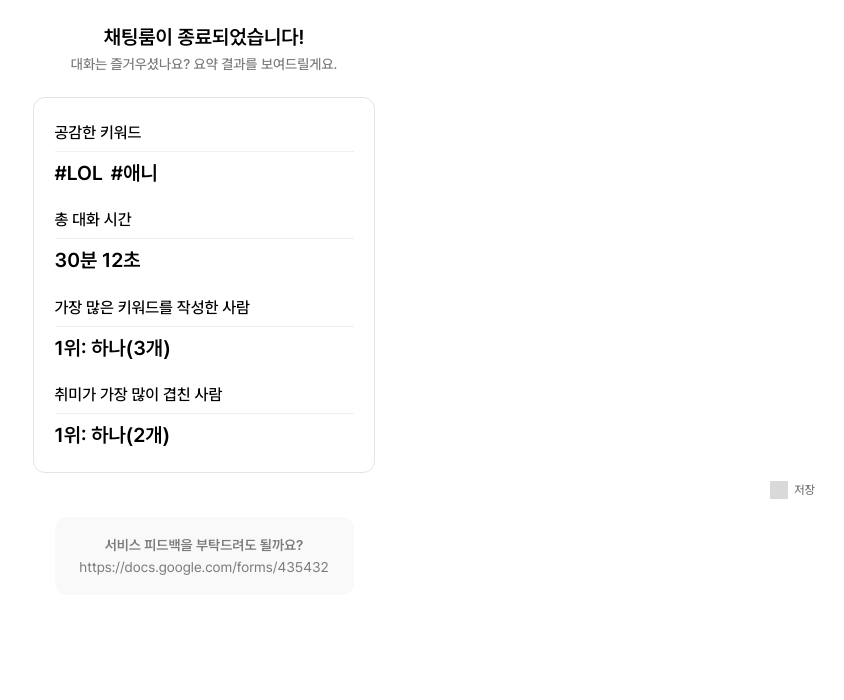
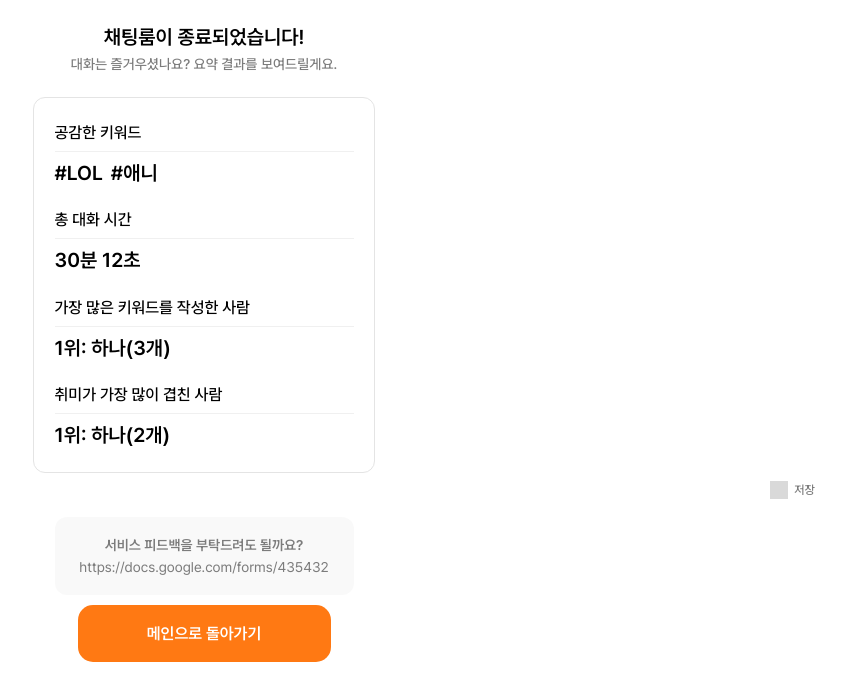
Before and after one commit to IT-s-Time-6Team/FE, a React (Vite) app: page /chatRoom/exit in a window 1280 px wide. Shown: the top 700 px of the page, without its empty margins (436-1280 px from the left). Built offline with nearby package versions, Linux system fonts and the light colour scheme.

Commit message:
feat: 버튼 추가

```diff
--- a/src/pages/chatRoomExitPage.tsx
+++ b/src/pages/chatRoomExitPage.tsx
@@ -39,6 +39,7 @@ const ChatRoomExitPage = () => {
         <FeedbackText>서비스 피드백을 부탁드려도 될까요?</FeedbackText>
         <FormLink>https://docs.google.com/forms/435432</FormLink>
       </FeedbackBox>
+      <Button>메인으로 돌아가기</Button>
     </Container>
   );
 };
@@ -151,5 +152,16 @@ const FeedbackBox = styled.div`
   align-self: center;
   padding: 20px 0;
   box-sizing: border-box;
-  margin-top: 10px;
+  margin: 10px 0;
 `;
+const Button = styled.button`
+  width: 253px;
+  height: 57px;
+  background-color: #ff7913;
+  color: white;
+  border-radius: 15px;
+  font-size: 16px;
+  font-weight: 600;
+  cursor: pointer;
+  align-self: center;
+`;
```
